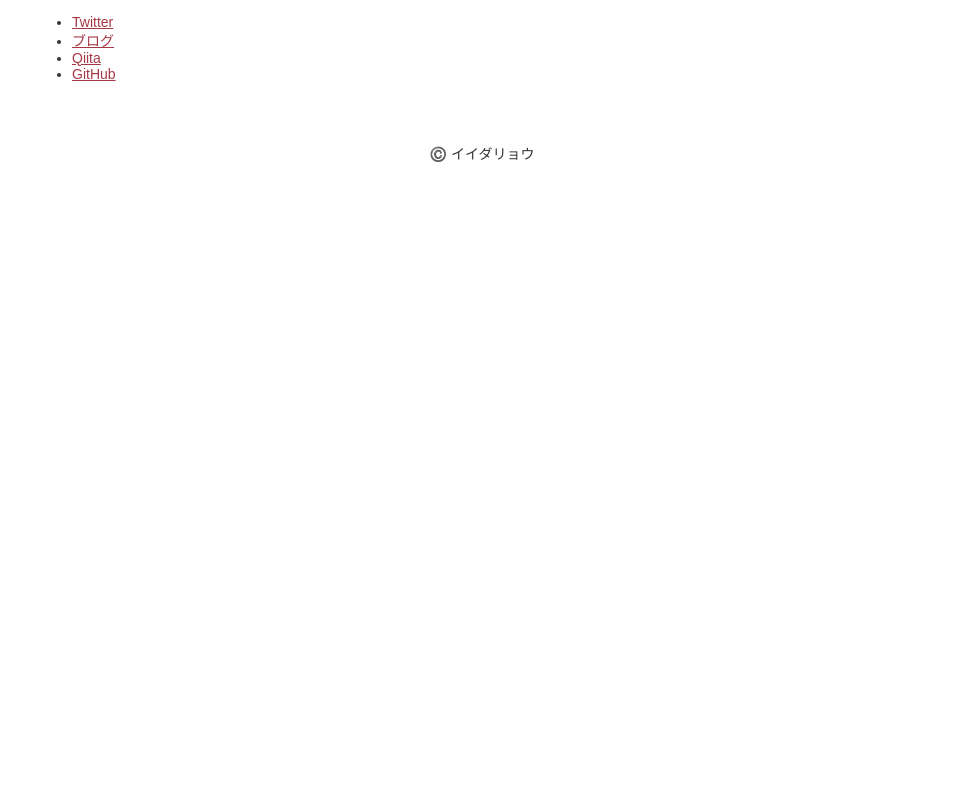
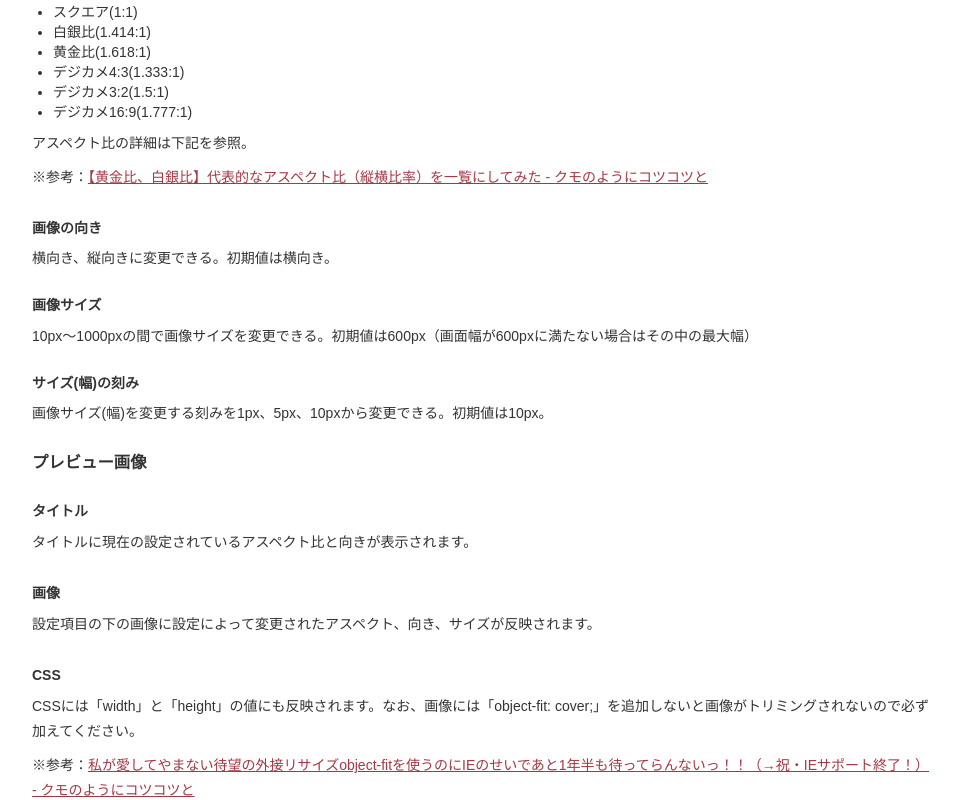
Before and after one commit to ryo-i/aspect-ratio-generator, a Next.js app: page /about in a window 1280 px wide. Shown: the part 460-1260 px from the top of the page, without its empty margins (158-1118 px from the left). Before the commit the page ends 800 px from the top, so only its background shows below. Built offline with nearby package versions, Linux system fonts and the light colour scheme.

Commit message:
アプリの説明を追加

```diff
--- a/pages/_app.tsx
+++ b/pages/_app.tsx
@@ -29,15 +29,24 @@ const GlobalStyle = createGlobalStyle`
     section {
       margin: 30px 0;
     }
-    h1, h2, p, figure, ul, table {
+    h1, h2, h3, h4, h5, h6, p, figure, ul, ol, dl, table {
       margin: 0 0 10px;
     }
-    h1, h2 {
+    h1, h2, h3, h4, h5, h6 {
       line-height: 1.25;
     }
     p {
       line-height: 1.75;
       margin: 0 0 10px;
+    }
+    ul, ol {
+      padding: 0 0 0 1.5em;
+    }
+    dt {
+      font-weight: bold;
+    }
+    dd {
+      margin: 0 0 1em;
     }
   }
   main {
--- a/pages/about.tsx
+++ b/pages/about.tsx
@@ -28,7 +28,51 @@ function About() {
             <p dangerouslySetInnerHTML={{ __html: pageText }}></p>
             <section>
                 <h2>使い方</h2>
-                <p>アプリの説明説明説明説明説明説明説明説明</p>
+                <section>
+                    <h3>アスペクト比の変更</h3>
+                    <section>
+                        <h4>主なアスペクト比</h4>
+                            <p>主要なアスペクト比（縦横比率）である下記に変更できる。初期値はスクエア（正方形）。</p>
+                            <ul>
+                                <li>スクエア(1:1)</li>
+                                <li>白銀比(1.414:1)</li>
+                                <li>黄金比(1.618:1)</li>
+                                <li>デジカメ4:3(1.333:1)</li>
+                                <li>デジカメ3:2(1.5:1)</li>
+                                <li>デジカメ16:9(1.777:1)</li>
+                            </ul>
+                            <p>アスペクト比の詳細は下記を参照。</p>
+                            <p>※参考：<a href="https://www.i-ryo.com/entry/2019/02/12/223530">【黄金比、白銀比】代表的なアスペクト比（縦横比率）を一覧にしてみた - クモのようにコツコツと</a></p>
+                    </section>
+                    <section>
+                        <h4>画像の向き</h4>
+                        <dd>横向き、縦向きに変更できる。初期値は横向き。</dd>
+                    </section>
+                    <section>
+                        <h4>画像サイズ</h4>
+                        <dd>10px〜1000pxの間で画像サイズを変更できる。初期値は600px（画面幅が600pxに満たない場合はその中の最大幅）</dd>
+                    </section>
+                    <section>
+                        <h4>サイズ(幅)の刻み</h4>
+                        <dd>画像サイズ(幅)を変更する刻みを1px、5px、10pxから変更できる。初期値は10px。</dd>
+                    </section>
+                </section>
+                <section>
+                    <h3>プレビュー画像</h3>
+                    <section>
+                        <h4>タイトル</h4>
+                        <p>タイトルに現在の設定されているアスペクト比と向きが表示されます。</p>
+                    </section>
+                    <section>
+                        <h4>画像</h4>
+                        <p>設定項目の下の画像に設定によって変更されたアスペクト、向き、サイズが反映されます。</p>
+                    </section>
+                    <section>
+                        <h4>CSS</h4>
+                        <p>CSSには「width」と「height」の値にも反映されます。なお、画像には「object-fit: cover;」を追加しないと画像がトリミングされないので必ず加えてください。</p>
+                        <p>※参考：<a href="https://www.i-ryo.com/entry/2018/05/24/223648">私が愛してやまない待望の外接リサイズobject-fitを使うのにIEのせいであと1年半も待ってらんないっ！！（→祝・IEサポート終了！） - クモのようにコツコツと</a></p>
+                    </section>
+                </section>
             </section>
             <Profile />
         </main>
```
Also changed, not shown: components/Inner.tsx (+2 -10 lines).
